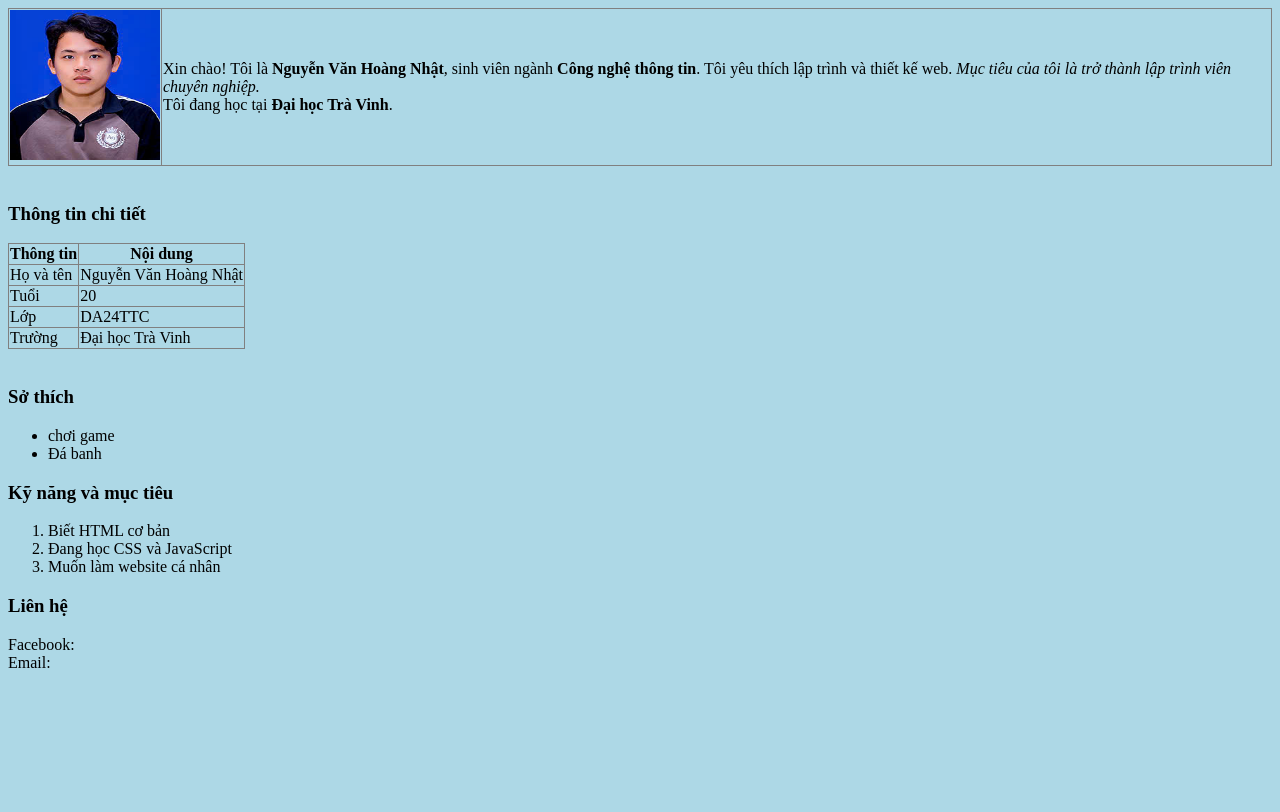
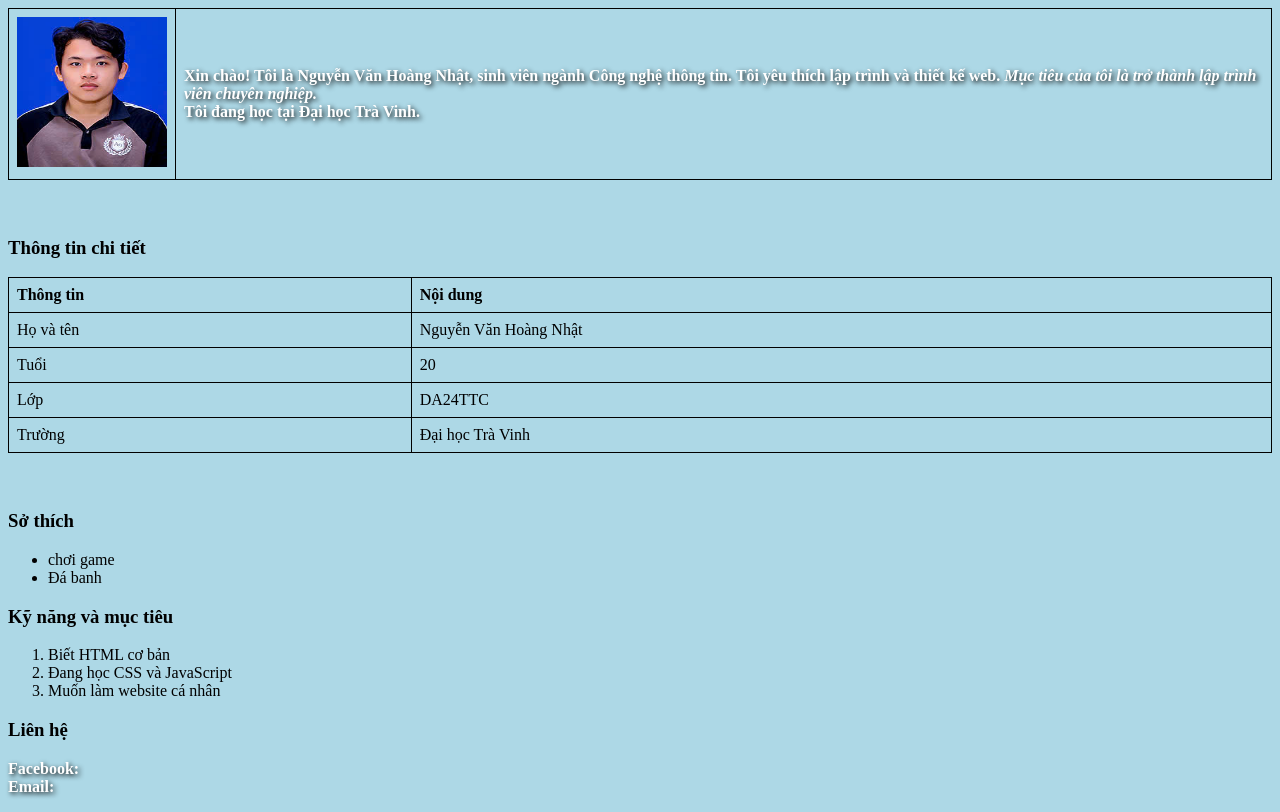
Before and after one commit to hnhat06/my-project-da24ttc-to1, a plain HTML site: page html/page1.html in a window 1280 px wide. Drawn offline with Linux system fonts and the light colour scheme.

Commit message:
Update style1.css

```diff
--- a/css/style1.css
+++ b/css/style1.css
@@ -1,6 +1,26 @@
+
+table {
+    width: 100%;
+    border-collapse: collapse;
+    margin-bottom: 20px;
+    background-color: #fff;
+	background-color: transparent;
+}
+th, td {
+    border: 1px solid #000;
+    padding: 8px;
+    text-align: left;
+}
+
 body {
-  background-color: lightblue;
+    background-color: lightblue;
 }
-table {
-  border-collapse: collapse;
+h1, h2, p {
+    color: white;
+    text-shadow: 2px 2px 4px black;
+	text-shadow: 2px 2px 5px black;
 }
+p {
+    color: white;
+    font-weight: bold;
+}
```
